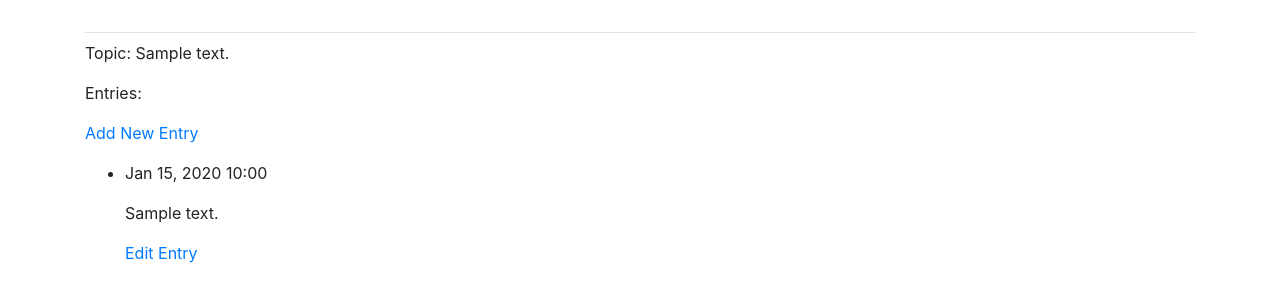
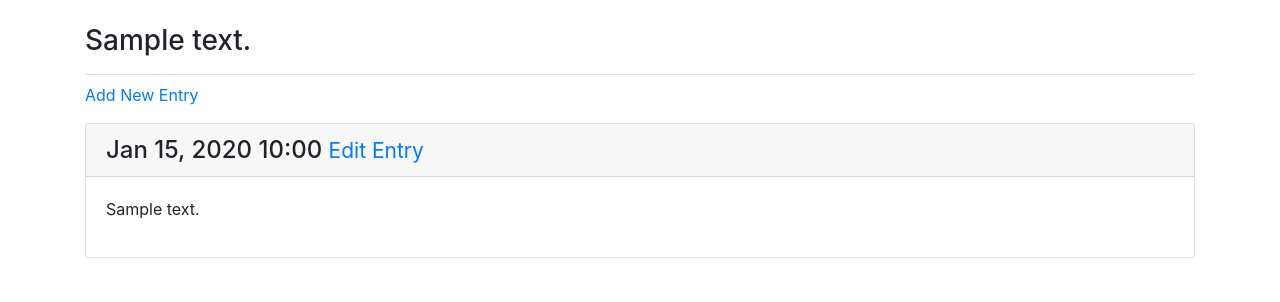
Before and after one commit to musawakiliML/Data-Science-Blog, a Django app: page /topics/1/ in a window 1280 px wide. Shown: the part 58-360 px from the top of the page. Run offline with Django 4.2, Linux system fonts and the light colour scheme; a user stored in the database is signed in; tables that the repository leaves empty hold one stand-in row (values such as "Sample post"); some libraries are stand-ins or nearby versions.

Commit message:
Edited and styled topic page

```diff
--- a/Learning_log_app/templates/topic.html
+++ b/Learning_log_app/templates/topic.html
@@ -1,15 +1,37 @@
 {% extends 'base.html' %}
 
+{% block page_header %}
+    <h3> {{ topic }} </h3>
+{% endblock page_header %}
+<!--<p> Entries: </p>-->
 {% block content %}
-
-    <p> Topic: {{ topic }} </p>
-
-    <p> Entries: </p>
     <p>
         <a href="{% url 'Learning_log_app:new_entry' topic.id %}">Add New Entry</a>
     </p>
+
+    {% for entry in entries %}
+        <div class="card mb-3">
+            <h4 class="card-header">
+                {{ entry.date_added|date:'M d, Y H:i' }}
+                <small><a href="{% url 'Learning_log_app:edit_entry' entry.id %}">Edit Entry</a></small>
+            </h4>
+            <div class="card-body">
+                {{ entry.text|linebreaks }}
+            </div>
+        </div>
+        {% empty %}
+        <p>There are no entries for this topic yet. </p>
+    {% endfor %}
+
+
+{% endblock content %}
+
+<!--
 <ul>
     {% for entry in entries %}
+    <div>
+
+    </div>
         <li>
             <p>{{ entry.date_added|date:'M d, Y H:i' }}</p>
             <p>{{ entry.text|linebreaks }}</p>
@@ -20,6 +42,4 @@
     {% empty %}
         <li>There are no entries for this topic yet. </li>
     {% endfor %}
-    </ul>
-
-{% endblock content %}
+</ul>-->
```
Lines whose indentation alone changed are shown as unchanged.
